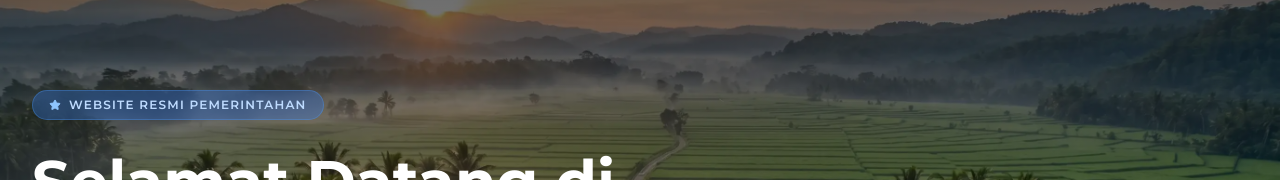
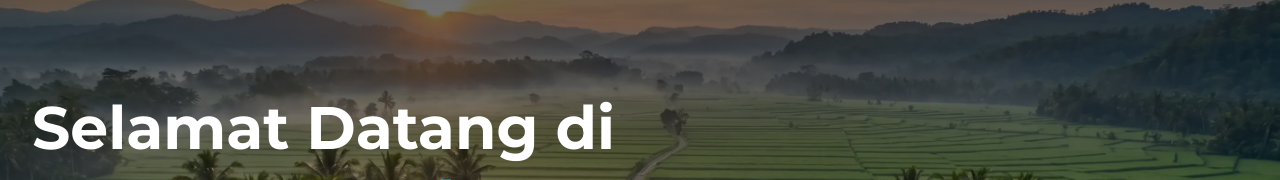
Before and after one commit to mattekodigital/matteko-digital, a Next.js app: page / in a window 1280 px wide. Shown: the part 119-299 px from the top of the page. Built offline with nearby package versions, Linux system fonts and the light colour scheme; no server answers; the database is empty.

Commit message:
fix: route changes

```diff
--- a/src/app/_components/HomeClient.tsx
+++ b/src/app/_components/HomeClient.tsx
@@ -275,10 +275,6 @@ export default function HomeClient({ profil, beritaList, potensiList }: HomeClie
             heroVisible ? "opacity-100 translate-y-0" : "opacity-0 translate-y-8"
           )}
         >
-          <div className="inline-flex items-center gap-2 bg-blue-500/30 backdrop-blur-sm border border-blue-400/30 text-blue-200 text-xs font-semibold px-4 py-1.5 rounded-full mb-6 uppercase tracking-widest">
-            <Star className="w-3 h-3 fill-blue-300 text-blue-300" />
-            Website Resmi Pemerintahan
-          </div>
 
           <h1 className="text-4xl sm:text-5xl lg:text-6xl font-bold text-white mb-4 leading-tight max-w-2xl">
             Selamat Datang di{" "}
```
Also changed, not shown: src/app/dashboard/informasi-dusun/[id]/edit/page.tsx (renamed from src/app/dashboard/informasi-desa/[id]/edit/page.tsx), src/app/dashboard/informasi-dusun/_actions.ts (renamed from src/app/dashboard/informasi-desa/_actions.ts), src/app/dashboard/informasi-dusun/_components/InformasiDesaForm.tsx (renamed from src/app/dashboard/informasi-desa/_components/InformasiDesaForm.tsx), src/app/dashboard/informasi-dusun/_components/informasi-table-client.tsx (renamed from src/app/dashboard/informasi-desa/_components/informasi-table-client.tsx), src/app/dashboard/informasi-dusun/page.tsx (renamed from src/app/dashboard/informasi-desa/page.tsx), src/app/dashboard/informasi-dusun/tambah/page.tsx (renamed from src/app/dashboard/informasi-desa/tambah/page.tsx).
